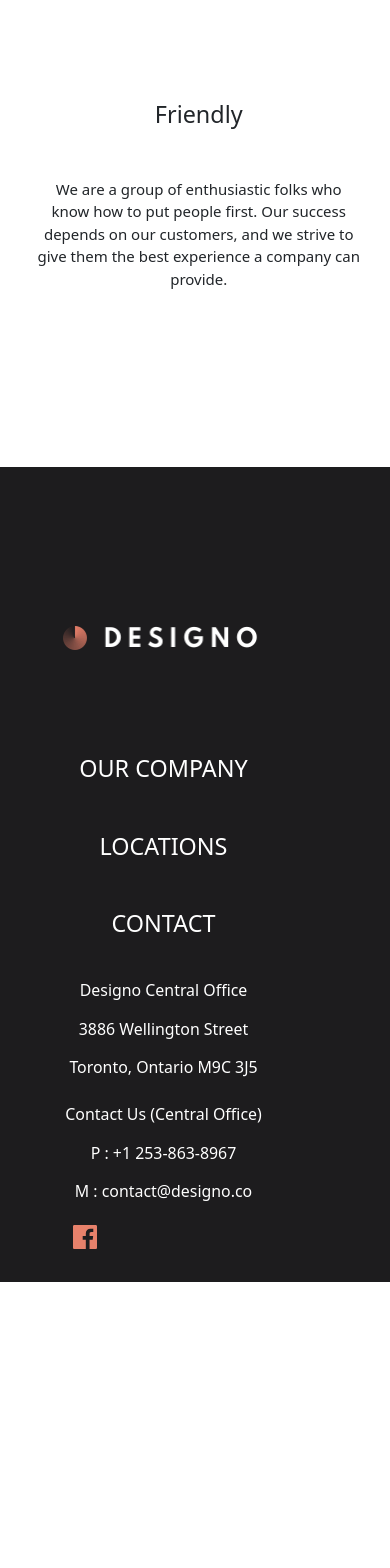
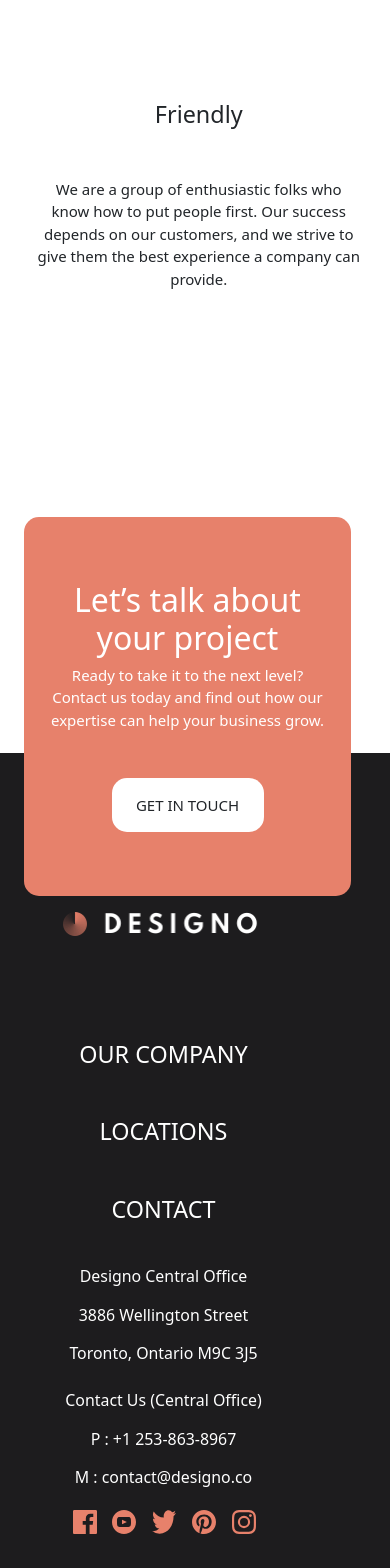
Before and after one commit to TedJenkler/Multi-Page-Website, a React (Create React App) app: page / in a window 390 px wide. Shown: the part 3261-4829 px from the top of the page. Before the commit the page ends 4543 px from the top, so only its background shows below. Built offline with nearby package versions, Linux system fonts and the light colour scheme.

Commit message:
first page mobile done - functonality and some small styling left

```diff
--- /dev/null
+++ b/src/Components.js/Footer.js
@@ -0,0 +1,47 @@
+import logo from "../assets/shared/desktop/logo-light.png"
+import facebook from "../assets/shared/desktop/icon-facebook.svg"
+import youtube from "../assets/shared/desktop/icon-youtube.svg"
+import twitter from "../assets/shared/desktop/icon-twitter.svg"
+import pintrest from "../assets/shared/desktop/icon-pinterest.svg"
+import instagram from "../assets/shared/desktop/icon-instagram.svg"
+
+const Footer = () => {
+    return (
+        <div className="row">
+                <div className="footer">
+                    <div className="hero-footer">
+                        <div className="hero-footertextfield">
+                            <h1>Let’s talk about your project</h1>
+                            <p>Ready to take it to the next level? Contact us today and find out how our expertise can help your business grow.</p>
+                            <button type="button" className="btn">GET IN TOUCH</button>
+                        </div>
+                    </div>
+                    <div className="footer-textfield">
+                        <img src={logo} alt="logo" />
+                        <h2 id="h2-1">OUR COMPANY</h2>
+                        <h2 id="h2-2">LOCATIONS</h2>
+                        <h2 id="h2-3">CONTACT</h2>
+                        <div className="footertext">
+                            <p>Designo Central Office</p>
+                            <p>3886 Wellington Street</p>
+                            <p>Toronto, Ontario M9C 3J5</p>
+                        </div>
+                        <div className="footertext">
+                            <p>Contact Us (Central Office)</p>
+                            <p>P : +1 253-863-8967</p>
+                            <p>M : contact@designo.co</p>
+                        </div>
+                        <div className="socialicon-area">
+                            <img className="socialicon" src={facebook} alt="facebook" />
+                            <img className="socialicon" src={youtube} alt="youtube" />
+                            <img className="socialicon" src={twitter} alt="twitter" />
+                            <img className="socialicon" src={pintrest} alt="pintrest" />
+                            <img className="socialicon" src={instagram} alt="instagram" />
+                        </div>
+                    </div>
+                </div>
+            </div>
+    )
+}
+
+export default Footer
--- a/src/Components.js/HomePage/HomePage.js
+++ b/src/Components.js/HomePage/HomePage.js
@@ -2,8 +2,7 @@ import phoneframe from "../../assets/home/desktop/image-hero-phone.png"
 import passionate from "../../assets/home/desktop/illustration-passionate.svg"
 import resourceful from "../../assets/home/desktop/illustration-resourceful.svg"
 import friendly from "../../assets/home/desktop/illustration-friendly.svg"
-import logo from "../../assets/shared/desktop/logo-light.png"
-import facebook from "../../assets/shared/desktop/icon-facebook.svg"
+import Footer from "../Footer"
 
 
 const HomePage = () => {
@@ -54,33 +53,7 @@ const HomePage = () => {
                     </div>
                 </div>
             </div>
-            <div className="row">
-                <div className="footer">
-                    <div className="footer-textfield">
-                        <img src={logo} alt="logo" />
-                        <h2 id="h2-1">OUR COMPANY</h2>
-                        <h2 id="h2-2">LOCATIONS</h2>
-                        <h2 id="h2-3">CONTACT</h2>
-                        <div className="footertext">
-                            <p>Designo Central Office</p>
-                            <p>3886 Wellington Street</p>
-                            <p>Toronto, Ontario M9C 3J5</p>
-                        </div>
-                        <div className="footertext">
-                            <p>Contact Us (Central Office)</p>
-                            <p>P : +1 253-863-8967</p>
-                            <p>M : contact@designo.co</p>
-                        </div>
-                        <div className="socialicon-area">
-                            <img src={facebook} alt="facebook" />
-                            <img src="" alt="" />
-                            <img src="" alt="" />
-                            <img src="" alt="" />
-                            <img src="" alt="" />
-                        </div>
-                    </div>
-                </div>
-            </div>
+            <Footer />
         </div>
     )
 }
--- a/src/index.css
+++ b/src/index.css
@@ -214,7 +214,7 @@ html, body {
   color: white;
   display: flex;
   flex-direction: column;
-  margin: 0;
+  margin: 19.06em 0 0 0;
   padding: 0;
   display: flex;
   flex-direction: column;
@@ -264,5 +264,57 @@ html, body {
 .socialicon-area {
   width: 12.2em;
   height: 1.6em;
-  margin: 2.6em 4.73em 64px 4.8em;
+  margin: 2.6em 4.73em 4.26em 4.8em;
+  display: flex;
 }
+
+.socialicon {
+  margin-right: 1.06em;
+  height: 1.6em;
+  width: 1.6em;
+}
+
+/* Hero Footer */
+
+.hero-footer {
+  width: 21.8em;
+  height: 25.26em;
+  border-radius: 1em;
+  background-color: #E7816B;
+  position: absolute;
+  top: 251.86em;
+  margin: 0 1.6em 0 1.6em;
+  display: flex;
+  align-items: center;
+  justify-content: center;
+}
+
+.hero-footertextfield {
+  width: 279px;
+  height: 251px;
+  display: flex;
+  flex-direction: column;
+  align-items: center;
+  margin: 64px 24px 64px 24px;
+}
+
+.hero-footertextfield > h1 {
+  font-size: 32px;
+  text-align: center;
+  margin-bottom: 6px;
+}
+
+.hero-footertextfield > p {
+  font-size: 15px;
+  text-align: center;
+}
+
+.hero-footertextfield > button {
+  font-size: 15px;
+  width: 152px;
+  height: 56px;
+  border-radius: 15px;
+  background-color: white;
+  color: 333136;
+  margin-top: 32px;
+}
```
